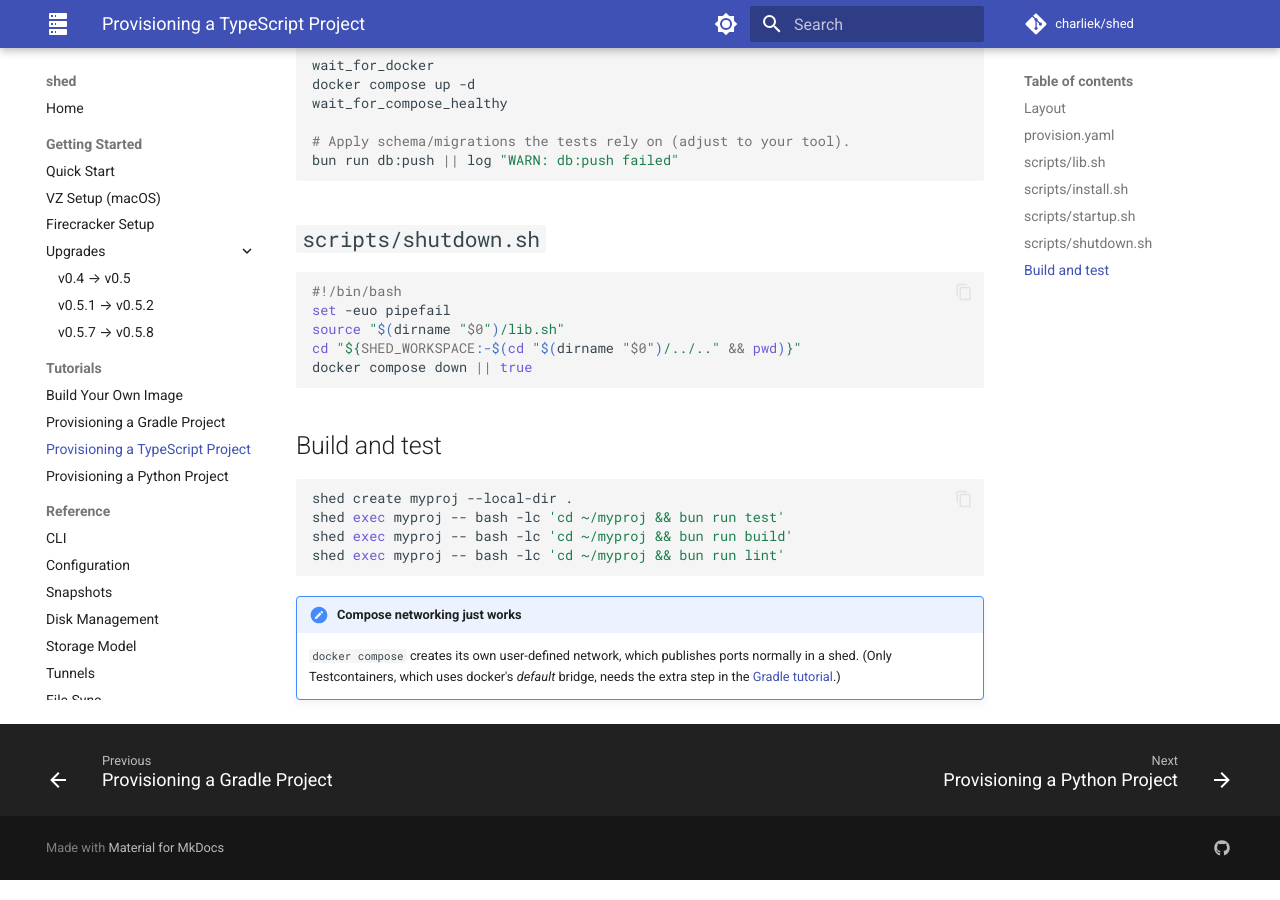
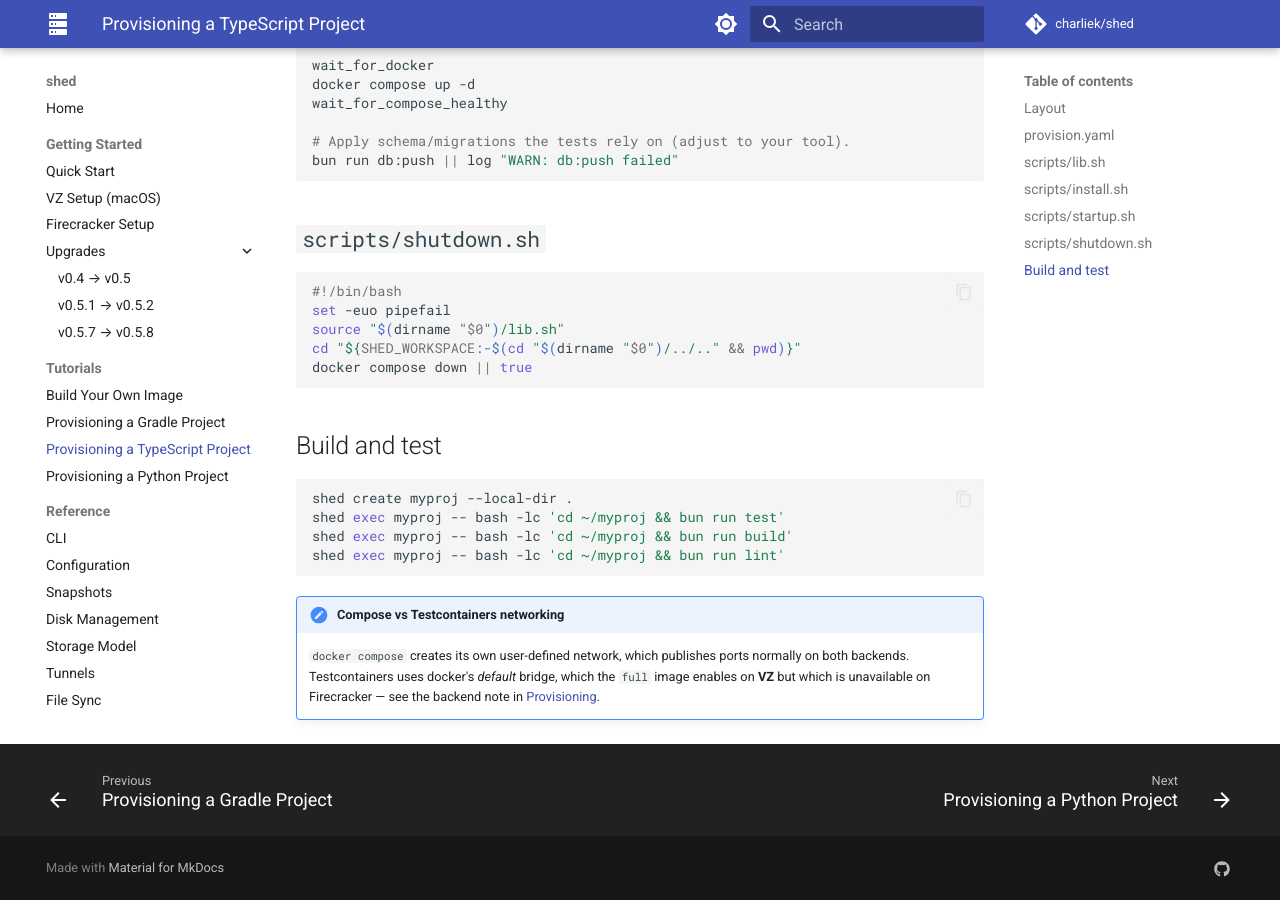
Before and after one commit to charliek/shed, an MkDocs documentation site: the page built from docs/tutorials/typescript-provisioning.md, in a window 1280 px wide and 900 px high, scrolled down 1946 px. Built offline with MkDocs 1.6.1 and Material for MkDocs 9.7.7, drawn with Linux system fonts in a browser that asks for light colours; comment, search, counter and statistics services are not loaded.

Commit message:
docs: note Testcontainers is VZ-only in the tutorials (codex review)
Testcontainers uses Docker's default bridge, which is enabled on VZ but
unavailable on Firecracker; flag that in the gradle/python tutorial intros and
fix the now-stale "extra step in the Gradle tutorial" cross-reference in the
TypeScript tutorial.

Co-Authored-By: Claude Opus 4.8 (1M context) <noreply@anthropic.com>

````diff
--- a/docs/tutorials/typescript-provisioning.md
+++ b/docs/tutorials/typescript-provisioning.md
@@ -119,7 +119,9 @@ shed exec myproj -- bash -lc 'cd ~/myproj && bun run build'
 shed exec myproj -- bash -lc 'cd ~/myproj && bun run lint'
 ```
 
-!!! note "Compose networking just works"
+!!! note "Compose vs Testcontainers networking"
     `docker compose` creates its own user-defined network, which publishes ports
-    normally in a shed. (Only Testcontainers, which uses docker's *default*
-    bridge, needs the extra step in the [Gradle tutorial](gradle-provisioning.md).)
+    normally on both backends. Testcontainers uses docker's *default* bridge,
+    which the `full` image enables on **VZ** but which is unavailable on
+    Firecracker — see the backend note in
+    [Provisioning](../reference/provisioning.md).
````
Also changed, not shown: docs/tutorials/gradle-provisioning.md (+3 -1 lines), docs/tutorials/python-provisioning.md (+3 -1 lines).
